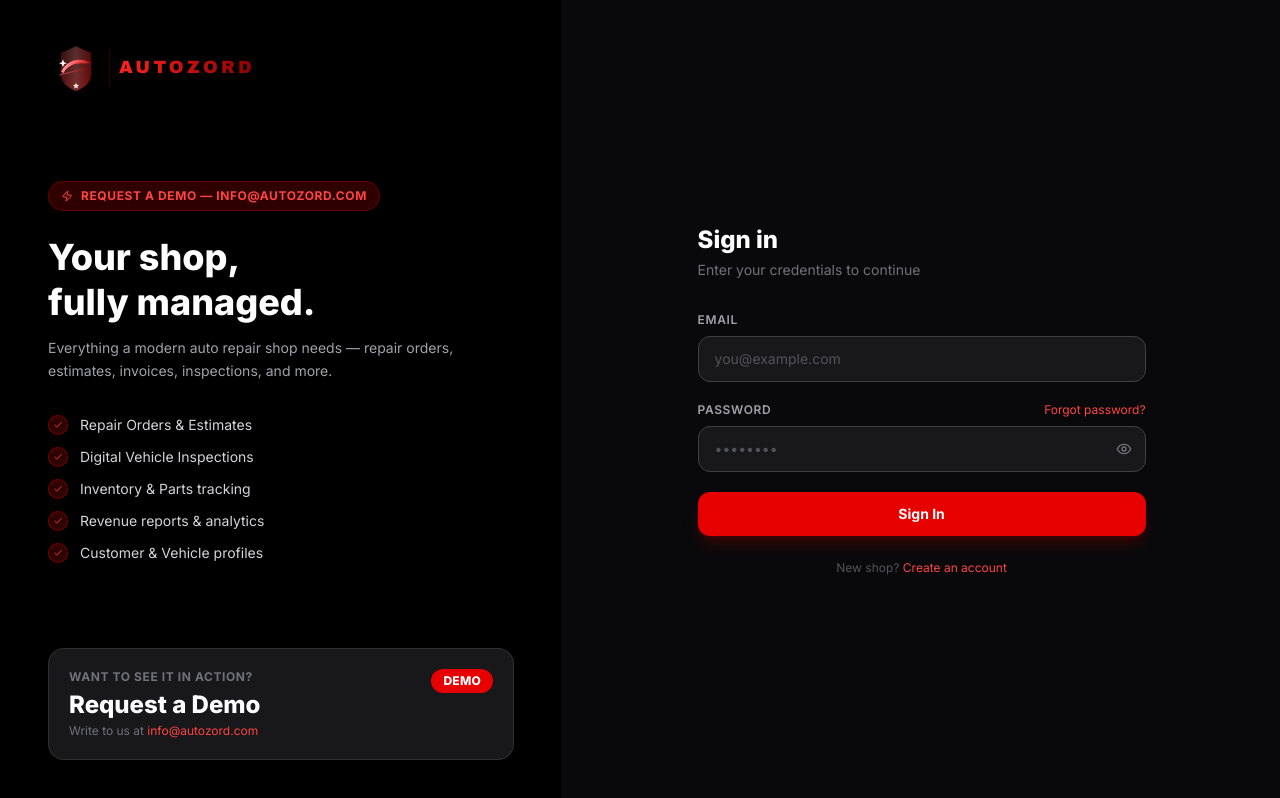
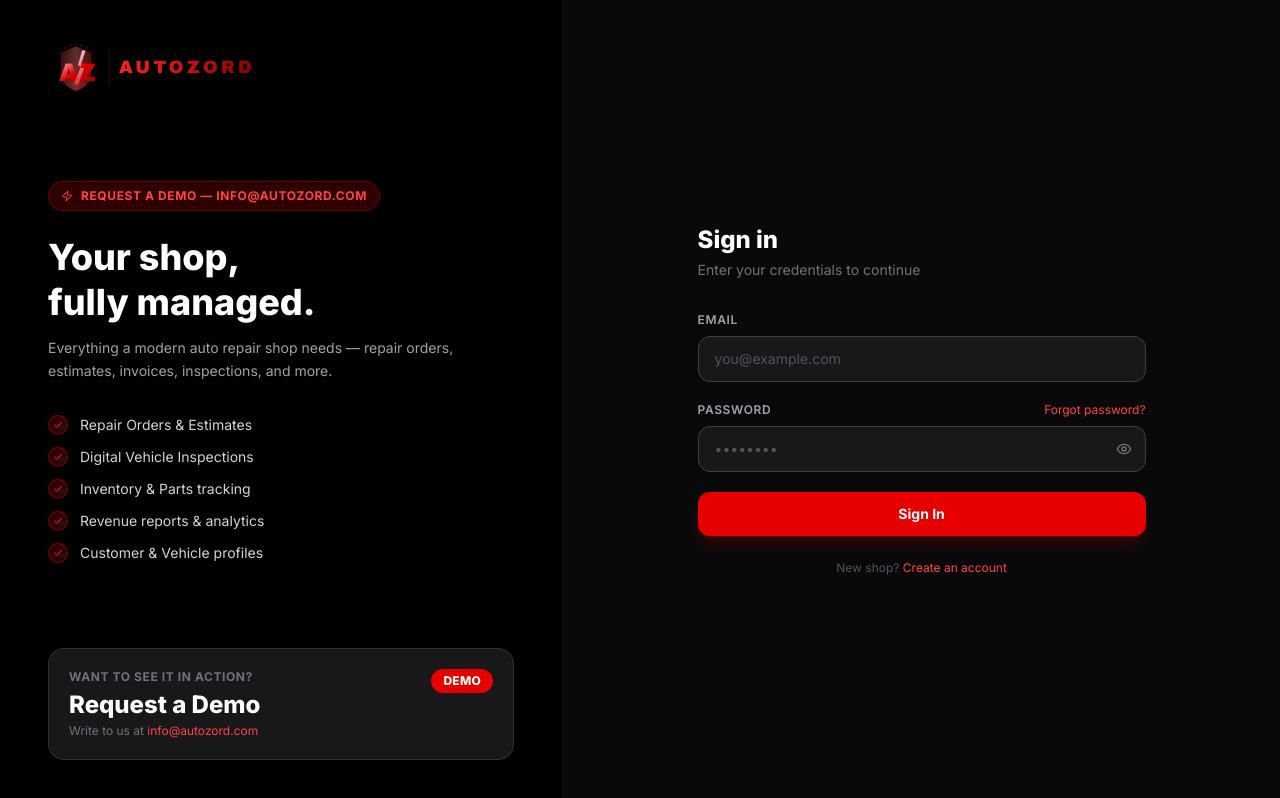
Before and after one commit to harry1408/autozord-client, a React (Vite) app: page /login in a window 1280 px wide. Built offline with nearby package versions, Linux system fonts and the light colour scheme; no server answers.

Commit message:
Revert "Redesign logo mark: car-swoosh + star, replacing AZ letters/bolt"
This reverts commit 2a0a2f948b92e2f3583469bd7babaa449aacd7b4.

```diff
--- a/src/components/ui/Logo.tsx
+++ b/src/components/ui/Logo.tsx
@@ -8,7 +8,8 @@ interface LogoIconProps {
 export function LogoIcon({ size = 36, className = '' }: LogoIconProps) {
   const uid = useId().replace(/:/g, '');
   const gShield = `${uid}gs`;
-  const gSwoosh = `${uid}gsw`;
+  const gAZ     = `${uid}gaz`;
+  const gBolt   = `${uid}gb`;
   const gBorder = `${uid}gbo`;
 
   return (
@@ -25,10 +26,14 @@ export function LogoIcon({ size = 36, className = '' }: LogoIconProps) {
           <stop offset="0%"   stopColor="#1c0000" />
           <stop offset="100%" stopColor="#6b0000" />
         </linearGradient>
-        <linearGradient id={gSwoosh} x1="0%" y1="0%" x2="100%" y2="40%">
-          <stop offset="0%"   stopColor="#ffecec" />
-          <stop offset="50%"  stopColor="#ff5252" />
+        <linearGradient id={gAZ} x1="0%" y1="0%" x2="100%" y2="100%">
+          <stop offset="0%"   stopColor="#ffd4d4" />
+          <stop offset="45%"  stopColor="#e60000" />
           <stop offset="100%" stopColor="#8b0000" />
+        </linearGradient>
+        <linearGradient id={gBolt} x1="0%" y1="0%" x2="20%" y2="100%">
+          <stop offset="0%"   stopColor="#fff0f0" />
+          <stop offset="100%" stopColor="#ff3333" />
         </linearGradient>
         <linearGradient id={gBorder} x1="0%" y1="0%" x2="100%" y2="0%">
           <stop offset="0%"   stopColor="#ffffff" stopOpacity="0.06" />
@@ -41,20 +46,17 @@ export function LogoIcon({ size = 36, className = '' }: LogoIconProps) {
       <path d="M60 9 L96 25 L96 72 Q96 101 60 114 Q24 101 24 72 L24 25 Z" fill={`url(#${gBorder})`} />
       <path d="M60 9 L96 25 L96 72 Q96 101 60 114 Q24 101 24 72 L24 25 Z" fill="none" stroke="#0d0000" strokeWidth="2.5" />
 
-      {/* Trailing speed accent */}
-      <path d="M23 76 C 40 70, 58 68, 82 61" fill="none" stroke={`url(#${gSwoosh})`} strokeWidth="2.6" strokeLinecap="round" opacity="0.55" />
+      <rect x="57"  y="2.5" width="6"   height="8" rx="1.5" fill="#3d0000" stroke="#0d0000" strokeWidth="0.8"/>
+      <rect x="44.5" y="4"  width="5.5" height="8" rx="1.5" fill="#3d0000" stroke="#0d0000" strokeWidth="0.8" transform="rotate(-20 47.25 8)"/>
+      <rect x="70"  y="4"   width="5.5" height="8" rx="1.5" fill="#3d0000" stroke="#0d0000" strokeWidth="0.8" transform="rotate(20 72.75 8)"/>
+      <rect x="32"  y="10"  width="5"   height="8" rx="1.5" fill="#3d0000" stroke="#0d0000" strokeWidth="0.8" transform="rotate(-40 34.5 14)"/>
+      <rect x="83"  y="10"  width="5"   height="8" rx="1.5" fill="#3d0000" stroke="#0d0000" strokeWidth="0.8" transform="rotate(40 85.5 14)"/>
+      <rect x="21"  y="21"  width="4.5" height="7" rx="1.5" fill="#3d0000" stroke="#0d0000" strokeWidth="0.8" transform="rotate(-62 23.25 24.5)"/>
+      <rect x="94"  y="21"  width="4.5" height="7" rx="1.5" fill="#3d0000" stroke="#0d0000" strokeWidth="0.8" transform="rotate(62 96.25 24.5)"/>
 
-      {/* Car-swoosh wing */}
-      <path
-        d="M26 68 C 34 52, 50 41, 68 41 C 79 41, 87 44, 95 49 C 88 51, 79 49, 70 49 C 55 49, 40 56, 31 72 Z"
-        fill={`url(#${gSwoosh})`}
-      />
+      <text x="21" y="90" fontFamily="'Arial Black','Arial Bold',Arial,sans-serif" fontWeight="900" fontSize="58" fill={`url(#${gAZ})`} letterSpacing="-2">AZ</text>
 
-      {/* Sparkle */}
-      <path d="M30 40 L32.5 46.5 L39 49 L32.5 51.5 L30 58 L27.5 51.5 L21 49 L27.5 46.5 Z" fill="#fff8f8" />
-
-      {/* Bottom star */}
-      <path d="M60 94 L62 98.5 L67 99 L63.3 102.3 L64.3 107.2 L60 104.7 L55.7 107.2 L56.7 102.3 L53 99 L58 98.5 Z" fill="#fff8f8" opacity="0.9" />
+      <polygon points="74,20 64,54 72,54 55,98 65,98 79,60 69,60 82,20" fill={`url(#${gBolt})`} opacity="0.88" />
     </svg>
   );
 }
@@ -63,7 +65,8 @@ export function LogoIcon({ size = 36, className = '' }: LogoIconProps) {
 export function LogoFull({ className = '' }: { className?: string }) {
   const uid = useId().replace(/:/g, '');
   const gShield = `${uid}fgs`;
-  const gSwoosh = `${uid}fgsw`;
+  const gAZ     = `${uid}fgaz`;
+  const gBolt   = `${uid}fgb`;
   const gBorder = `${uid}fgbo`;
   const gText   = `${uid}fgt`;
 
@@ -81,10 +84,14 @@ export function LogoFull({ className = '' }: { className?: string }) {
           <stop offset="0%"   stopColor="#1c0000" />
           <stop offset="100%" stopColor="#6b0000" />
         </linearGradient>
-        <linearGradient id={gSwoosh} x1="0%" y1="0%" x2="100%" y2="40%">
-          <stop offset="0%"   stopColor="#ffecec" />
-          <stop offset="50%"  stopColor="#ff5252" />
+        <linearGradient id={gAZ} x1="0%" y1="0%" x2="100%" y2="100%">
+          <stop offset="0%"   stopColor="#ffd4d4" />
+          <stop offset="45%"  stopColor="#e60000" />
           <stop offset="100%" stopColor="#8b0000" />
+        </linearGradient>
+        <linearGradient id={gBolt} x1="0%" y1="0%" x2="20%" y2="100%">
+          <stop offset="0%"   stopColor="#fff0f0" />
+          <stop offset="100%" stopColor="#ff3333" />
         </linearGradient>
         <linearGradient id={gBorder} x1="0%" y1="0%" x2="100%" y2="0%">
           <stop offset="0%"   stopColor="#ffffff" stopOpacity="0.06" />
@@ -102,13 +109,15 @@ export function LogoFull({ className = '' }: { className?: string }) {
         <path d="M60 9 L96 25 L96 72 Q96 101 60 114 Q24 101 24 72 L24 25 Z" fill={`url(#${gShield})`} />
         <path d="M60 9 L96 25 L96 72 Q96 101 60 114 Q24 101 24 72 L24 25 Z" fill={`url(#${gBorder})`} />
         <path d="M60 9 L96 25 L96 72 Q96 101 60 114 Q24 101 24 72 L24 25 Z" fill="none" stroke="#0d0000" strokeWidth="2.5" />
-        <path d="M23 76 C 40 70, 58 68, 82 61" fill="none" stroke={`url(#${gSwoosh})`} strokeWidth="2.6" strokeLinecap="round" opacity="0.55" />
-        <path
-          d="M26 68 C 34 52, 50 41, 68 41 C 79 41, 87 44, 95 49 C 88 51, 79 49, 70 49 C 55 49, 40 56, 31 72 Z"
-          fill={`url(#${gSwoosh})`}
-        />
-        <path d="M30 40 L32.5 46.5 L39 49 L32.5 51.5 L30 58 L27.5 51.5 L21 49 L27.5 46.5 Z" fill="#fff8f8" />
-        <path d="M60 94 L62 98.5 L67 99 L63.3 102.3 L64.3 107.2 L60 104.7 L55.7 107.2 L56.7 102.3 L53 99 L58 98.5 Z" fill="#fff8f8" opacity="0.9" />
+        <rect x="57"  y="2.5" width="6"   height="8" rx="1.5" fill="#3d0000" stroke="#0d0000" strokeWidth="0.8"/>
+        <rect x="44.5" y="4"  width="5.5" height="8" rx="1.5" fill="#3d0000" stroke="#0d0000" strokeWidth="0.8" transform="rotate(-20 47.25 8)"/>
+        <rect x="70"  y="4"   width="5.5" height="8" rx="1.5" fill="#3d0000" stroke="#0d0000" strokeWidth="0.8" transform="rotate(20 72.75 8)"/>
+        <rect x="32"  y="10"  width="5"   height="8" rx="1.5" fill="#3d0000" stroke="#0d0000" strokeWidth="0.8" transform="rotate(-40 34.5 14)"/>
+        <rect x="83"  y="10"  width="5"   height="8" rx="1.5" fill="#3d0000" stroke="#0d0000" strokeWidth="0.8" transform="rotate(40 85.5 14)"/>
+        <rect x="21"  y="21"  width="4.5" height="7" rx="1.5" fill="#3d0000" stroke="#0d0000" strokeWidth="0.8" transform="rotate(-62 23.25 24.5)"/>
+        <rect x="94"  y="21"  width="4.5" height="7" rx="1.5" fill="#3d0000" stroke="#0d0000" strokeWidth="0.8" transform="rotate(62 96.25 24.5)"/>
+        <text x="21" y="90" fontFamily="'Arial Black','Arial Bold',Arial,sans-serif" fontWeight="900" fontSize="58" fill={`url(#${gAZ})`} letterSpacing="-2">AZ</text>
+        <polygon points="74,20 64,54 72,54 55,98 65,98 79,60 69,60 82,20" fill={`url(#${gBolt})`} opacity="0.88" />
       </g>
 
       {/* Thin divider */}
```
